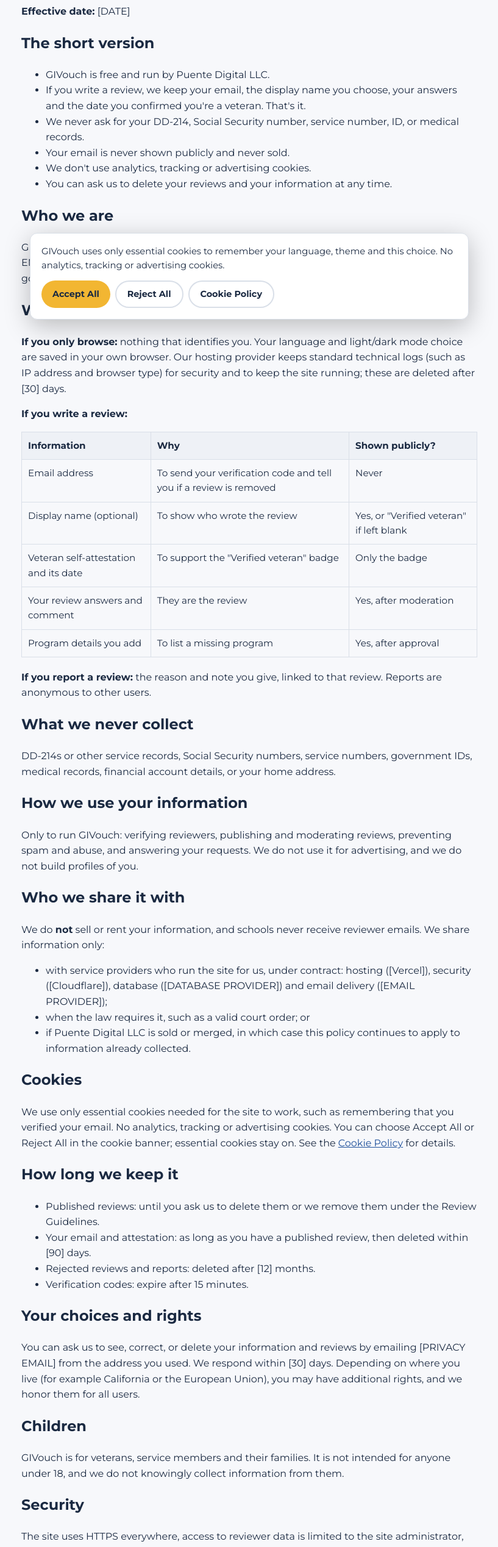
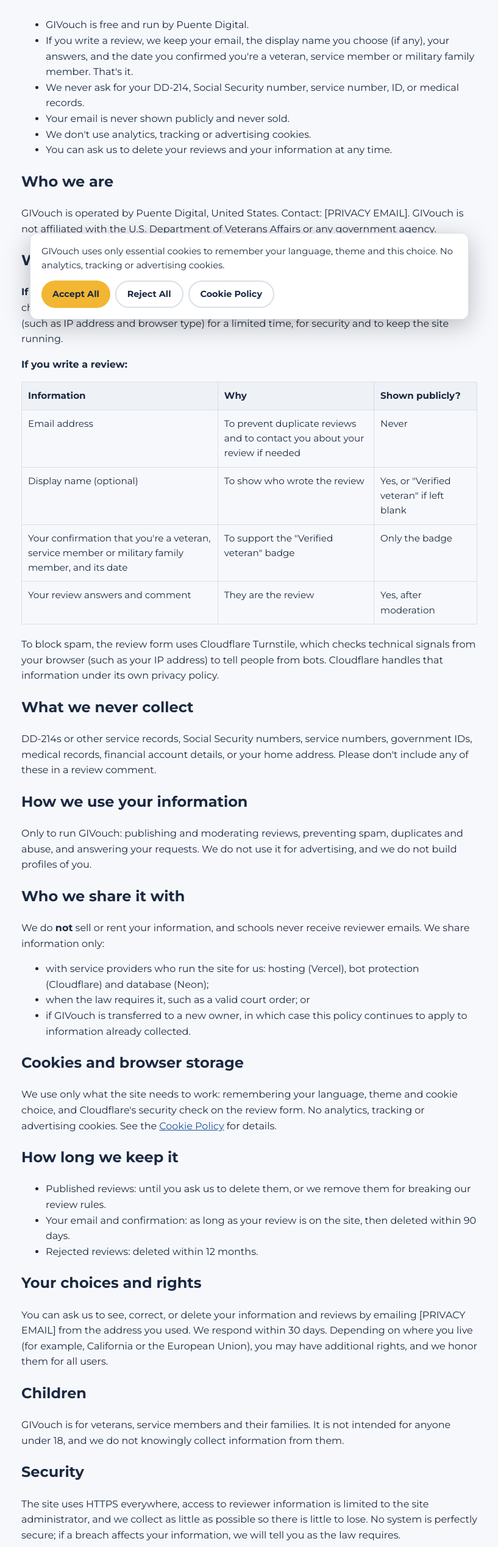
Before and after one commit to nelsonacolon/givouch, a website: page privacy.html in a window 1280 px wide. Shown: the part 260-2797 px from the top of the page at 61% size, without its empty margins (231-1048 px from the left). Drawn offline with Linux system fonts and the light colour scheme.

Commit message:
Clean up Privacy and Cookie policies to match the site
Co-Authored-By: Claude Opus 5.5 <noreply@anthropic.com>
Claude-Session: https://claude.ai/code/session_01BcstbKmH69GbwudzsR83ZA

```diff
--- a/privacy.html
+++ b/privacy.html
@@ -29,64 +29,61 @@
 
   <main class="page"><div class="container">
 <p class="draft-banner" data-i18n="policy.esNote" data-i18n-hide-empty="policy.esNote" hidden></p>
-<p class="draft-banner"><strong>Draft:</strong> to be reviewed before public launch. Not legal advice.</p>
 <h1>GIVouch Privacy Policy</h1>
-<p><strong>Effective date:</strong> [DATE]</p>
+<p><strong>Effective date:</strong> November 13, 2026</p>
 <h2>The short version</h2>
 <ul>
-<li>GIVouch is free and run by Puente Digital LLC.</li>
-<li>If you write a review, we keep your email, the display name you choose, your answers and the date you confirmed you're a veteran. That's it.</li>
+<li>GIVouch is free and run by Puente Digital.</li>
+<li>If you write a review, we keep your email, the display name you choose (if any), your answers, and the date you confirmed you're a veteran, service member or military family member. That's it.</li>
 <li>We never ask for your DD-214, Social Security number, service number, ID, or medical records.</li>
 <li>Your email is never shown publicly and never sold.</li>
 <li>We don't use analytics, tracking or advertising cookies.</li>
 <li>You can ask us to delete your reviews and your information at any time.</li>
 </ul>
 <h2>Who we are</h2>
-<p>GIVouch is operated by Puente Digital LLC, [CITY, STATE], United States. Contact: [PRIVACY EMAIL]. GIVouch is not affiliated with the U.S. Department of Veterans Affairs or any government agency.</p>
+<p>GIVouch is operated by Puente Digital, United States. Contact: [PRIVACY EMAIL]. GIVouch is not affiliated with the U.S. Department of Veterans Affairs or any government agency.</p>
 <h2>What we collect</h2>
-<p><strong>If you only browse:</strong> nothing that identifies you. Your language and light/dark mode choice are saved in your own browser. Our hosting provider keeps standard technical logs (such as IP address and browser type) for security and to keep the site running; these are deleted after [30] days.</p>
+<p><strong>If you only browse:</strong> nothing that identifies you. Your language, light/dark mode and cookie choices are saved in your own browser. Our hosting provider keeps standard technical logs (such as IP address and browser type) for a limited time, for security and to keep the site running.</p>
 <p><strong>If you write a review:</strong></p>
 <table>
 <tr><th>Information</th><th>Why</th><th>Shown publicly?</th></tr>
-<tr><td>Email address</td><td>To send your verification code and tell you if a review is removed</td><td>Never</td></tr>
+<tr><td>Email address</td><td>To prevent duplicate reviews and to contact you about your review if needed</td><td>Never</td></tr>
 <tr><td>Display name (optional)</td><td>To show who wrote the review</td><td>Yes, or "Verified veteran" if left blank</td></tr>
-<tr><td>Veteran self-attestation and its date</td><td>To support the "Verified veteran" badge</td><td>Only the badge</td></tr>
+<tr><td>Your confirmation that you're a veteran, service member or military family member, and its date</td><td>To support the "Verified veteran" badge</td><td>Only the badge</td></tr>
 <tr><td>Your review answers and comment</td><td>They are the review</td><td>Yes, after moderation</td></tr>
-<tr><td>Program details you add</td><td>To list a missing program</td><td>Yes, after approval</td></tr>
 </table>
-<p><strong>If you report a review:</strong> the reason and note you give, linked to that review. Reports are anonymous to other users.</p>
+<p>To block spam, the review form uses Cloudflare Turnstile, which checks technical signals from your browser (such as your IP address) to tell people from bots. Cloudflare handles that information under its own privacy policy.</p>
 <h2>What we never collect</h2>
-<p>DD-214s or other service records, Social Security numbers, service numbers, government IDs, medical records, financial account details, or your home address.</p>
+<p>DD-214s or other service records, Social Security numbers, service numbers, government IDs, medical records, financial account details, or your home address. Please don't include any of these in a review comment.</p>
 <h2>How we use your information</h2>
-<p>Only to run GIVouch: verifying reviewers, publishing and moderating reviews, preventing spam and abuse, and answering your requests. We do not use it for advertising, and we do not build profiles of you.</p>
+<p>Only to run GIVouch: publishing and moderating reviews, preventing spam, duplicates and abuse, and answering your requests. We do not use it for advertising, and we do not build profiles of you.</p>
 <h2>Who we share it with</h2>
 <p>We do <strong>not</strong> sell or rent your information, and schools never receive reviewer emails. We share information only:</p>
 <ul>
-<li>with service providers who run the site for us, under contract: hosting ([Vercel]), security ([Cloudflare]), database ([DATABASE PROVIDER]) and email delivery ([EMAIL PROVIDER]);</li>
+<li>with service providers who run the site for us: hosting (Vercel), bot protection (Cloudflare) and database (Neon);</li>
 <li>when the law requires it, such as a valid court order; or</li>
-<li>if Puente Digital LLC is sold or merged, in which case this policy continues to apply to information already collected.</li>
+<li>if GIVouch is transferred to a new owner, in which case this policy continues to apply to information already collected.</li>
 </ul>
-<h2>Cookies</h2>
-<p>We use only essential cookies needed for the site to work, such as remembering that you verified your email. No analytics, tracking or advertising cookies. You can choose Accept All or Reject All in the cookie banner; essential cookies stay on. See the <a href="/cookies">Cookie Policy</a> for details.</p>
+<h2>Cookies and browser storage</h2>
+<p>We use only what the site needs to work: remembering your language, theme and cookie choice, and Cloudflare's security check on the review form. No analytics, tracking or advertising cookies. See the <a href="/cookies">Cookie Policy</a> for details.</p>
 <h2>How long we keep it</h2>
 <ul>
-<li>Published reviews: until you ask us to delete them or we remove them under the Review Guidelines.</li>
-<li>Your email and attestation: as long as you have a published review, then deleted within [90] days.</li>
-<li>Rejected reviews and reports: deleted after [12] months.</li>
-<li>Verification codes: expire after 15 minutes.</li>
+<li>Published reviews: until you ask us to delete them, or we remove them for breaking our review rules.</li>
+<li>Your email and confirmation: as long as your review is on the site, then deleted within 90 days.</li>
+<li>Rejected reviews: deleted within 12 months.</li>
 </ul>
 <h2>Your choices and rights</h2>
-<p>You can ask us to see, correct, or delete your information and reviews by emailing [PRIVACY EMAIL] from the address you used. We respond within [30] days. Depending on where you live (for example California or the European Union), you may have additional rights, and we honor them for all users.</p>
+<p>You can ask us to see, correct, or delete your information and reviews by emailing [PRIVACY EMAIL] from the address you used. We respond within 30 days. Depending on where you live (for example, California or the European Union), you may have additional rights, and we honor them for all users.</p>
 <h2>Children</h2>
 <p>GIVouch is for veterans, service members and their families. It is not intended for anyone under 18, and we do not knowingly collect information from them.</p>
 <h2>Security</h2>
-<p>The site uses HTTPS everywhere, access to reviewer data is limited to the site administrator, and we collect as little as possible so there is little to lose. No system is perfectly secure; if a breach affects your information, we will tell you as the law requires.</p>
+<p>The site uses HTTPS everywhere, access to reviewer information is limited to the site administrator, and we collect as little as possible so there is little to lose. No system is perfectly secure; if a breach affects your information, we will tell you as the law requires.</p>
 <h2>Users outside the United States</h2>
 <p>GIVouch is operated from the United States, and information is stored on U.S. servers. If you use GIVouch from abroad, your information is transferred to the United States.</p>
 <h2>Changes to this policy</h2>
 <p>If we change this policy, we will update the effective date and, for important changes, post a notice on the site before the change takes effect.</p>
 <h2>Contact</h2>
-<p>Puente Digital LLC · [PRIVACY EMAIL]</p>
+<p>Puente Digital · [PRIVACY EMAIL]</p>
 </div></main>
 
   <footer class="site-footer">
```
Also changed, not shown: cookies.html (+10 -12 lines).
